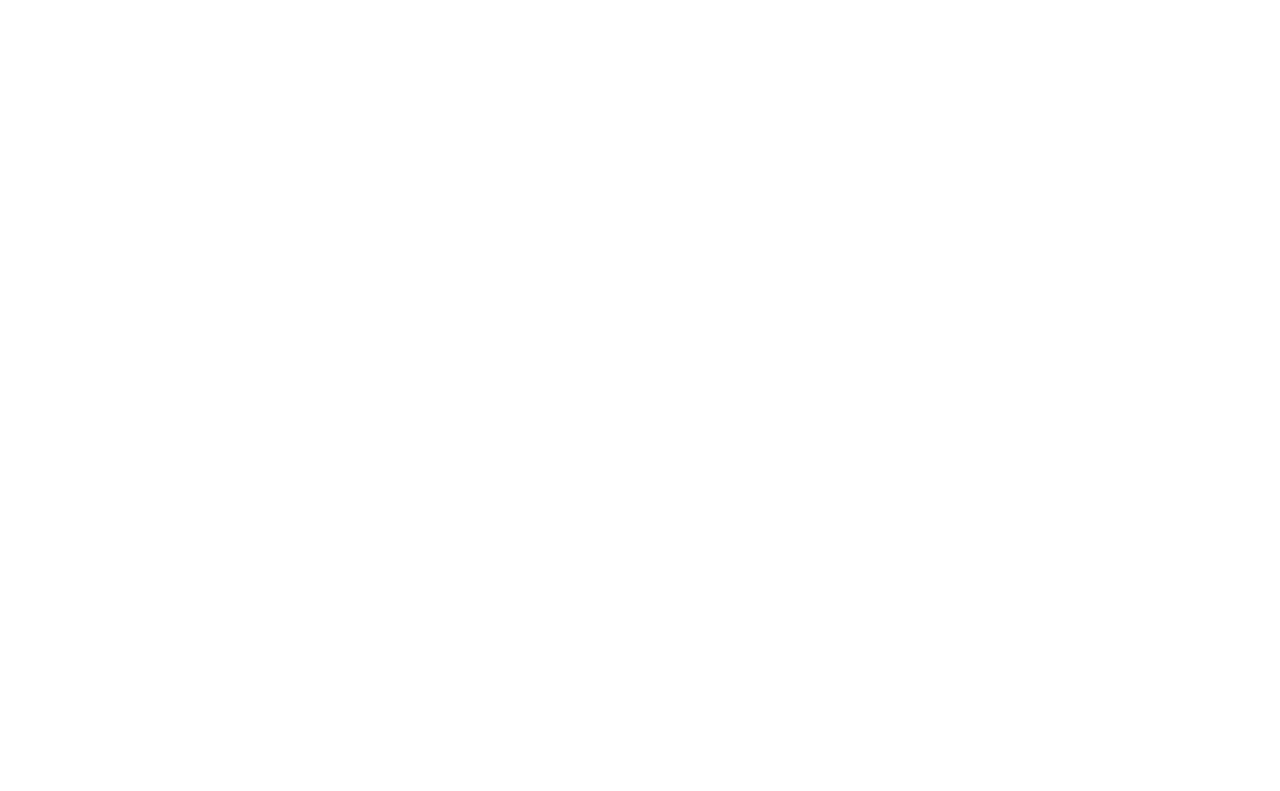
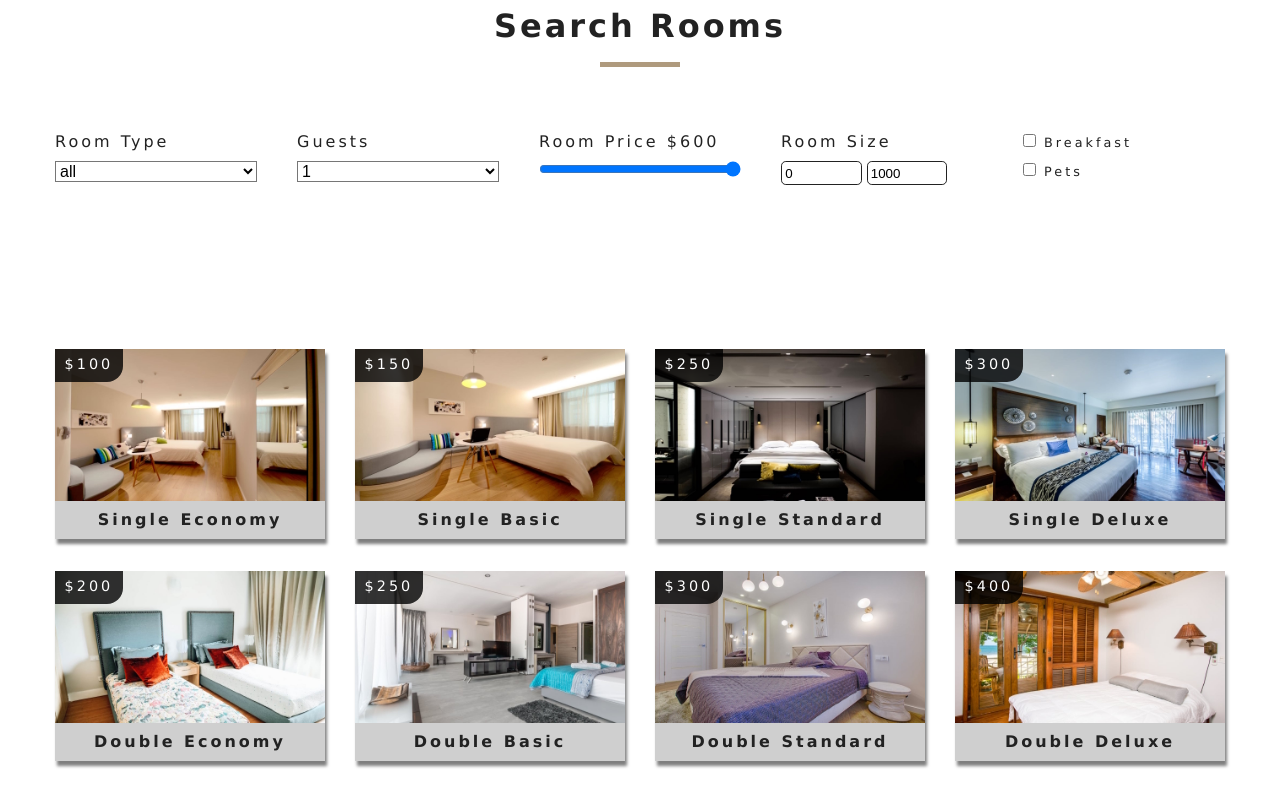
Before and after one commit to Altaan/React-hotel-app, a React (Create React App) app: page /rooms in a window 1280 px wide. Shown: the part 620-1411 px from the top of the page. Before the commit the page ends 800 px from the top, so only its background shows below. Built offline with nearby package versions, Linux system fonts and the light colour scheme.

Commit message:
Finished Rooms page, which renders the available rooms according to filtering parameters

```diff
--- a/src/components/Navbar.jsx
+++ b/src/components/Navbar.jsx
@@ -3,7 +3,7 @@
 import { FaAlignRight } from "react-icons/fa";
 import { Link } from "react-router-dom";
 
-export class Navbar extends Component {
+class Navbar extends Component {
   // the state of the nav btn
   state = {
     isOpen: false,
--- /dev/null
+++ b/src/components/RoomsContainer.jsx
@@ -0,0 +1,24 @@
+import React from "react";
+
+import { withRoomConsumer } from "../context";
+
+import RoomsFilter from "./RoomsFilter";
+import RoomsList from "./RoomsList";
+import Loading from "./Loading";
+
+// This component renders the RoomsFilter and RoomsList in the Rooms page
+const RoomsContainer = ({ context }) => {
+  const { loading, sortedRooms, rooms } = context;
+  if (loading) {
+    return <Loading />;
+  }
+  return (
+    <>
+      <RoomsFilter rooms={rooms} />
+      <RoomsList rooms={sortedRooms} />
+    </>
+  );
+};
+
+// using HOC withRoomConsumer to get the context
+export default withRoomConsumer(RoomsContainer);
--- /dev/null
+++ b/src/components/RoomsFilter.jsx
@@ -0,0 +1,150 @@
+import React, { useContext } from "react";
+import { RoomContext } from "../context";
+
+import Title from "./Title";
+
+// the func below gets unique values for rooms types and capacity
+const getUniqueValues = (items, value) => {
+  return [...new Set(items.map((item) => item[value]))];
+};
+
+// This component is used for filtering rooms arr according to the input passed by user in Rooms page
+const RoomsFilter = ({ rooms }) => {
+  const context = useContext(RoomContext);
+  const {
+    handleChange,
+    type,
+    capacity,
+    price,
+    minPrice,
+    maxPrice,
+    minSize,
+    maxSize,
+    breakfast,
+    pets,
+  } = context;
+
+  // Getting unique room types
+  let types = getUniqueValues(rooms, "type");
+  // Adding type all, to get all rooms
+  types = ["all", ...types];
+  // Making every type an option to be added in type select tag
+  types = types.map((item, idx) => {
+    return (
+      <option key={idx} value={item}>
+        {item}
+      </option>
+    );
+  });
+
+  // Getting unique number of guests for the rooms
+  let guests = getUniqueValues(rooms, "capacity");
+  // Creating an option tag for every unique capacity
+  guests = guests.map((item, idx) => {
+    return (
+      <option key={idx} value={item}>
+        {item}
+      </option>
+    );
+  });
+
+  return (
+    <section className="filter-container">
+      <Title title="search rooms" />
+      <form className="filter-form">
+        {/* select room type */}
+        <div className="form-group">
+          <label htmlFor="type">room type</label>
+          <select
+            name="type"
+            id="type"
+            value={type}
+            onChange={handleChange}
+            className="form-control"
+          >
+            {types}
+          </select>
+        </div>
+        {/* end of select room type */}
+        {/* select guests */}
+        <div className="form-group">
+          <label htmlFor="capacity">guests</label>
+          <select
+            name="capacity"
+            id="capacity"
+            value={capacity}
+            onChange={handleChange}
+            className="form-control"
+          >
+            {guests}
+          </select>
+        </div>
+        {/* end of select guests */}
+        {/* room price */}
+        <div className="form-group">
+          <label htmlFor="price">room price ${price}</label>
+          <input
+            type="range"
+            name="price"
+            id="price"
+            min={minPrice}
+            max={maxPrice}
+            value={price}
+            onChange={handleChange}
+            className="form-control"
+          />
+        </div>
+        {/* end of room price */}
+        {/* room size */}
+        <div className="form-group">
+          <label htmlFor="size">room size</label>
+          <div className="size-inputs">
+            <input
+              type="number"
+              name="minSize"
+              id="size"
+              value={minSize}
+              onChange={handleChange}
+              className="size-input"
+            />
+            <input
+              type="number"
+              name="maxSize"
+              id="size"
+              value={maxSize}
+              onChange={handleChange}
+              className="size-input"
+            />
+          </div>
+        </div>
+        {/* end of room size */}
+        {/* extras */}
+        <div className="form-group">
+          <div className="single-extra">
+            <input
+              type="checkbox"
+              name="breakfast"
+              id="breakfast"
+              checked={breakfast}
+              onChange={handleChange}
+            />
+            <label htmlFor="breakfast">breakfast</label>
+          </div>
+          <div className="single-extra">
+            <input
+              type="checkbox"
+              name="pets"
+              id="pets"
+              checked={pets}
+              onChange={handleChange}
+            />
+            <label htmlFor="pets">pets</label>
+          </div>
+        </div>
+        {/* end of extras */}
+      </form>
+    </section>
+  );
+};
+
+export default RoomsFilter;
--- /dev/null
+++ b/src/components/RoomsList.jsx
@@ -0,0 +1,26 @@
+import React from "react";
+import Room from "./Room";
+
+// This component renders the sorted rooms array according to the search in Rooms page
+const RoomsList = ({ rooms }) => {
+  // show a message if the sorted rooms arr is empty
+  if (rooms.length === 0) {
+    return (
+      <div className="empty-search">
+        <h3>unfortunately no rooms found matching your search parameters</h3>
+      </div>
+    );
+  }
+  // render each room according to the room component
+  return (
+    <section className="roomslist">
+      <div className="roomslist-center">
+        {rooms.map((room) => {
+          return <Room key={room.id} room={room} />;
+        })}
+      </div>
+    </section>
+  );
+};
+
+export default RoomsList;
--- a/src/components/Services.jsx
+++ b/src/components/Services.jsx
@@ -4,7 +4,7 @@
 import Title from "./Title";
 
 // This component shows the services section on Home page
-export class Services extends Component {
+class Services extends Component {
   state = {
     services: [
       {
--- a/src/components/Title.jsx
+++ b/src/components/Title.jsx
@@ -1,6 +1,6 @@
 import React from "react";
 
-// This component is used render the title of services section
+// This component is used render the underlines title of sections
 const Title = ({ title }) => {
   return (
     <div className="section-title">
--- a/src/context.js
+++ b/src/context.js
@@ -12,17 +12,33 @@
     // featured rooms to be displayed on Home page
     featuredRooms: [],
     loading: true,
+    // the following properties are for RoomsFilter in Rooms page
+    type: "all",
+    capacity: 1,
+    price: 0,
+    minPrice: 0,
+    maxPrice: 0,
+    minSize: 0,
+    maxSize: 0,
+    breakfast: false,
+    pets: false,
   };
 
   componentDidMount() {
     // formatting the data to remove some of the nesting
     let rooms = this.formatData(items);
     let featuredRooms = rooms.filter((room) => room.featured === true);
+    // getting maxSize and maxPrice for rooms from data to setState according to the data
+    let maxPrice = Math.max(...rooms.map((item) => item.price));
+    let maxSize = Math.max(...rooms.map((item) => item.size));
     this.setState({
       rooms,
       featuredRooms,
       sortedRooms: rooms,
       loading: false,
+      price: maxPrice,
+      maxPrice,
+      maxSize,
     });
   }
 
@@ -38,7 +54,7 @@
     return tempItems;
   }
 
-  // this function will be passed down to consumers with value prop in RoomContext.Provider
+  // this function is used to find the specific room that matches the url to be displayed in singleRoom page
   getRoom = (slug) => {
     let tempRooms = [...this.state.rooms];
     // getting the room obj that matches the slug in url
@@ -46,9 +62,77 @@
     return room;
   };
 
+  // this function is responsible for tracking changes in the input values of RoomsFilter component
+  handleChange = (event) => {
+    // the target can be select or checkbox
+    const target = event.target;
+    // getting the value according to the target type
+    const value = target.type === "checkbox" ? target.checked : target.value;
+    const name = event.target.name;
+    // setting the state according to user input to change the rendered option
+    this.setState(
+      {
+        // dynamically setting the name and value
+        [name]: value,
+      },
+      // filterRooms is the callback func when the user changes a search parameter
+      this.filterRooms
+    );
+  };
+
+  // this function is used to filter rooms according to the search parameters obtained by handleChange
+  filterRooms = () => {
+    let {
+      rooms,
+      type,
+      capacity,
+      price,
+      minSize,
+      maxSize,
+      breakfast,
+      pets,
+    } = this.state;
+
+    // returning all rooms as long as the room type is kept on "all"
+    let tempRooms = [...rooms];
+    // converting the capacity, price values to int coz select returns a str when an option is selected
+    capacity = parseInt(capacity);
+    price = parseInt(price);
+
+    // filtering rooms according to the room type selected
+    if (type !== "all") {
+      tempRooms = tempRooms.filter((room) => room.type === type);
+    }
+    // filtering capacity according to number of guests selected
+    if (capacity !== 1) {
+      tempRooms = tempRooms.filter((room) => room.capacity >= capacity);
+    }
+    // filter by price
+    tempRooms = tempRooms.filter((room) => room.price <= price);
+    // filter by size
+    tempRooms = tempRooms.filter(
+      (room) => room.size >= minSize && room.size <= maxSize
+    );
+    // filter by breakfast
+    if (breakfast) {
+      tempRooms = tempRooms.filter((room) => room.breakfast === true);
+    }
+    // filter by pets
+    if (pets) {
+      tempRooms = tempRooms.filter((room) => room.pets === true);
+    }
+    this.setState({ sortedRooms: tempRooms });
+  };
+
   render() {
     return (
-      <RoomContext.Provider value={{ ...this.state, getRoom: this.getRoom }}>
+      <RoomContext.Provider
+        value={{
+          ...this.state,
+          getRoom: this.getRoom,
+          handleChange: this.handleChange,
+        }}
+      >
         {this.props.children}
       </RoomContext.Provider>
     );
@@ -57,4 +141,15 @@
 
 const RoomConsumer = RoomContext.Consumer;
 
-export { RoomProvider, RoomConsumer, RoomContext };
+// HOC that wraps the passed component with consumer to pass the context
+function withRoomConsumer(Component) {
+  return function ConsumerWrapper(props) {
+    return (
+      <RoomConsumer>
+        {(value) => <Component {...props} context={value} />}
+      </RoomConsumer>
+    );
+  };
+}
+
+export { RoomProvider, RoomConsumer, RoomContext, withRoomConsumer };
--- a/src/pages/Rooms.jsx
+++ b/src/pages/Rooms.jsx
@@ -3,9 +3,11 @@
 
 import Hero from "../components/Hero";
 import Banner from "../components/Banner";
+import RoomsContainer from "../components/RoomsContainer";
 
 const Rooms = () => {
   return (
+    <>
       <Hero hero="roomsHero">
         <Banner title="our rooms">
           <Link to="/" className="btn-primary">
@@ -13,6 +15,8 @@
           </Link>
         </Banner>
       </Hero>
+      <RoomsContainer />
+    </>
   );
 };
 
--- a/src/pages/SingleRoom.jsx
+++ b/src/pages/SingleRoom.jsx
@@ -7,7 +7,7 @@
 import StyledHero from "../components/Hero.style";
 
 // This page is used to render a single room with all details about the room
-export class SingleRoom extends Component {
+class SingleRoom extends Component {
   constructor(props) {
     super(props);
     this.state = {
```
Lines whose indentation alone changed are shown as unchanged.
